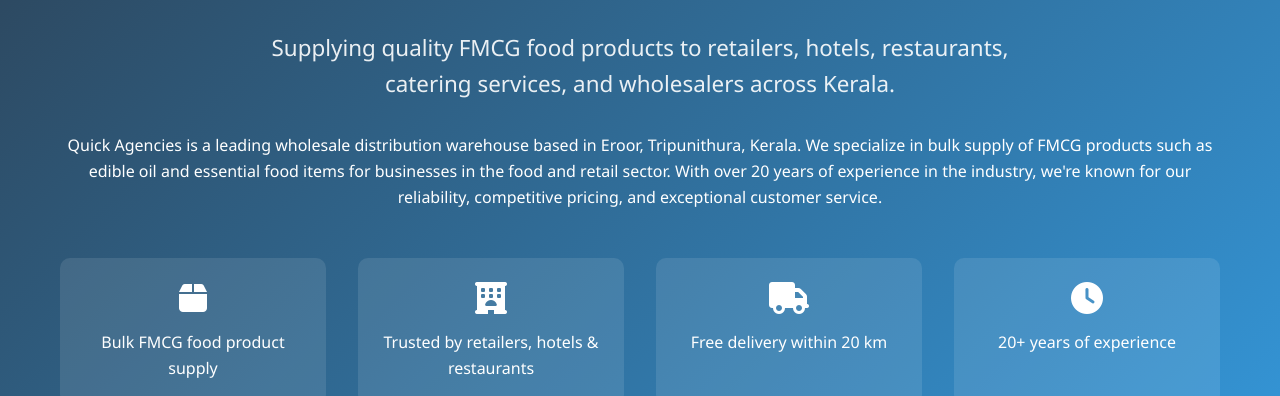
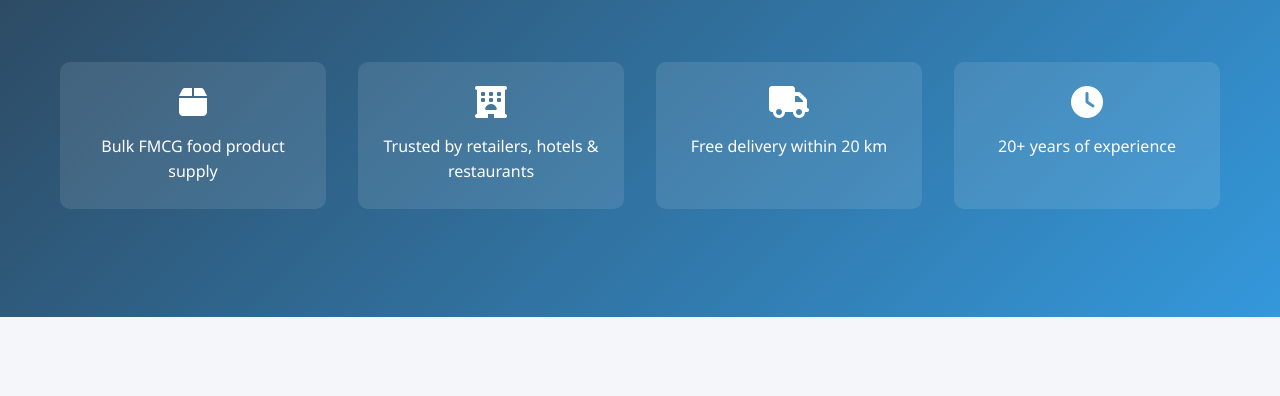
Before and after one commit to thenameisalbin/website, a plain HTML site: page index.html in a window 1280 px wide. Shown: the part 399-795 px from the top of the page. Drawn offline with Linux system fonts and the light colour scheme.

Commit message:
Update index.html
Removed Para

```diff
--- a/index.html
+++ b/index.html
@@ -37,8 +37,8 @@
     <section id="home" class="hero">
         <div class="container">
             <h1>Quick Agencies - Your Trusted FMCG Wholesale Partner</h1>
-            <p class="subheadline">Supplying quality FMCG food products to retailers, hotels, restaurants, catering services, and wholesalers across Kerala.</p>
-            <p class="intro">Quick Agencies is a leading wholesale distribution warehouse based in Eroor, Tripunithura, Kerala. We specialize in bulk supply of FMCG products such as edible oil and essential food items for businesses in the food and retail sector. With over 20 years of experience in the industry, we're known for our reliability, competitive pricing, and exceptional customer service.</p>
+            <!--<p class="subheadline">Supplying quality FMCG food products to retailers, hotels, restaurants, catering services, and wholesalers across Kerala.</p> -->
+            <!--<p class="intro">Quick Agencies is a leading wholesale distribution warehouse based in Eroor, Tripunithura, Kerala. We specialize in bulk supply of FMCG products such as edible oil and essential food items for businesses in the food and retail sector. With over 20 years of experience in the industry, we're known for our reliability, competitive pricing, and exceptional customer service.</p> -->
             <div class="highlights">
                 <div class="highlight-item">
                     <i class="fas fa-box"></i>
```
